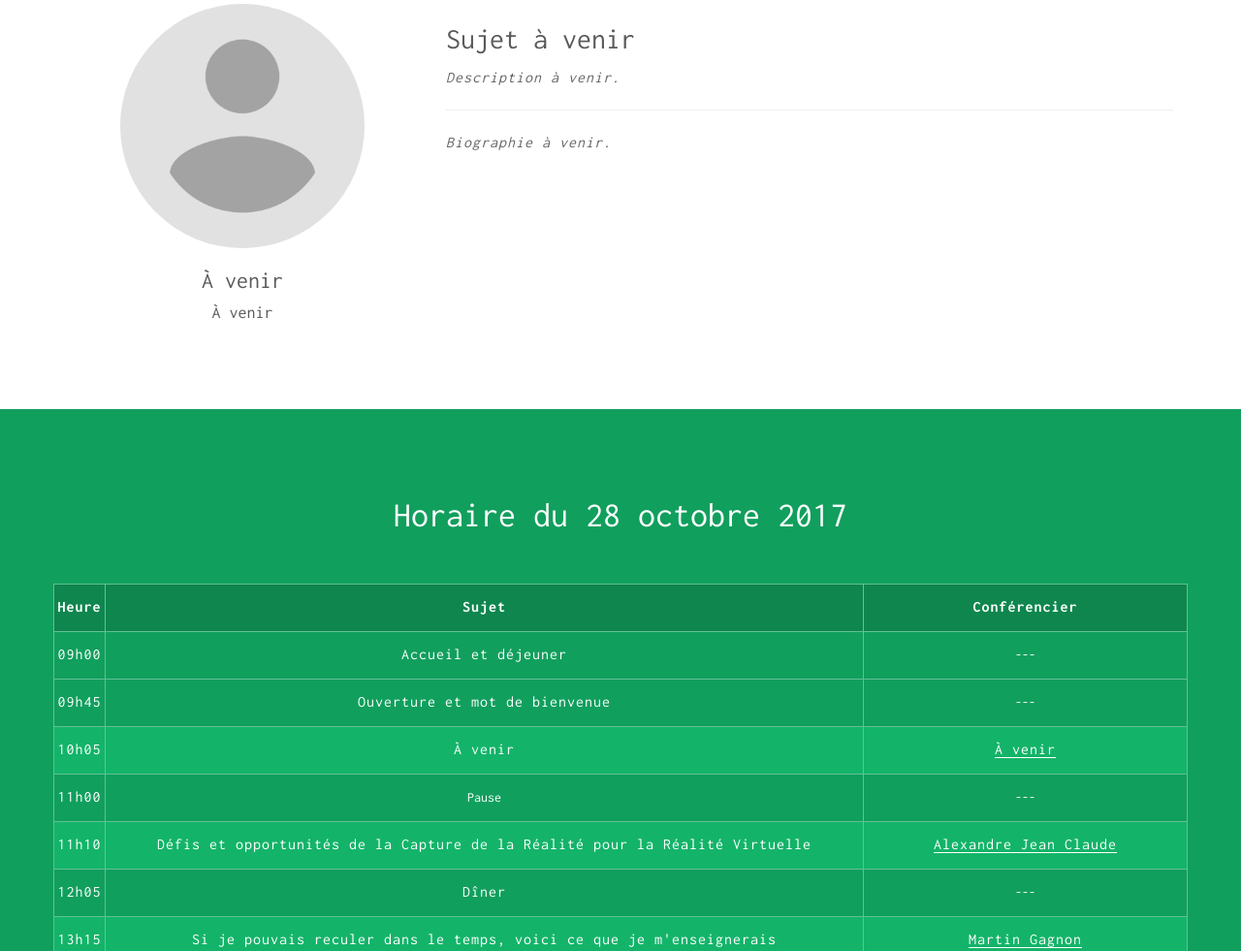
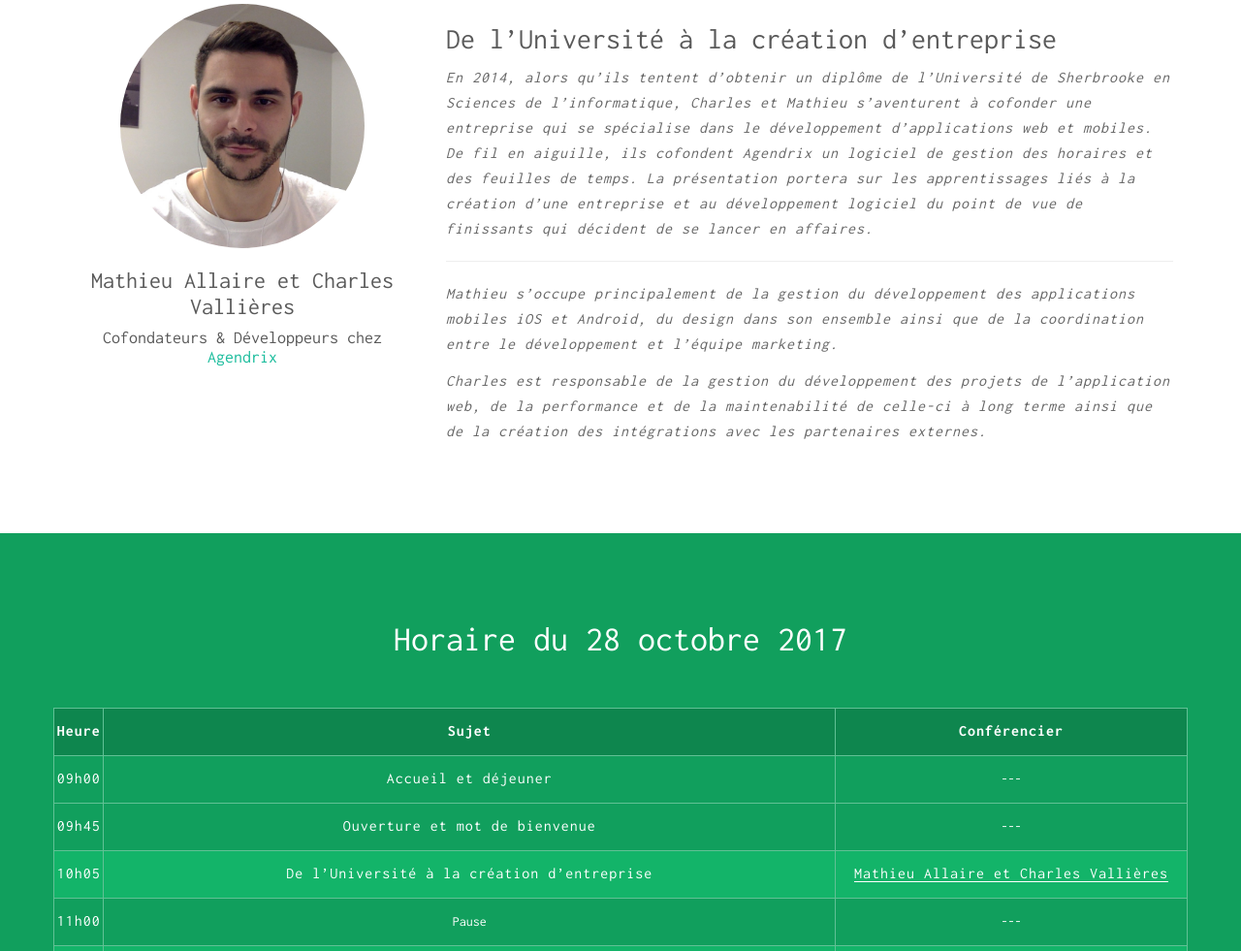
Before and after one commit to JDIS/conference2017, a plain HTML site: page index.html in a window 1280 px wide. Shown: the part 5117-6098 px from the top of the page at 97% size. Drawn offline with Linux system fonts and the light colour scheme; some packages are replaced by stand-ins of ours; files whose address does not match are found by name.

Commit message:
Add agendrix conference

```diff
--- a/index.html
+++ b/index.html
@@ -142,7 +142,7 @@
         <div class="centered col-md-4">
           <img src="/assets/img/speakers/mgagnon.jpeg" style="border-radius:100%; width:70%; max-width:300px;margin:0 auto;" class="img-responsive mt" alt="">
           <h3>Martin Gagnon</h3>
-          <h4 style="margin-top:0;"><em>Cofondateur, Associé et Directeur développement logiciel</em> chez <a href="https://www.mirego.com/">Mirego</a></h4>
+          <h4 style="margin-top:0;"><em>Cofondateur, Associé et Directeur développement logiciel</em> chez <a href="//mirego.com" target="_blank">Mirego</a></h4>
         </div>
         <div class="col-md-8">
           <h2>Si je pouvais reculer dans le temps, voici ce que je m'enseignerais</h2>
@@ -165,7 +165,7 @@
         <div class="centered col-md-4">
           <img src="/assets/img/speakers/obilodeau.jpg" style="border-radius:100%; width:70%; max-width:300px;margin:0 auto;" class="img-responsive mt" alt="">
           <h3 style="">Olivier Bilodeau</h3>
-          <h4 style="margin-top:0;"><em>Responsable de la recherche sur la cybersécurité</em> chez <a href="http://gosecure.net/">GoSecure</a></h4>
+          <h4 style="margin-top:0;"><em>Responsable de la recherche sur la cybersécurité</em> chez <a href="//gosecure.net" target="_blank">GoSecure</a></h4>
         </div>
         <div class="col-md-8">
           <h2>Les logiciels malveillants sur les objets connectés</h2>
@@ -207,7 +207,7 @@
         <div class="centered col-md-4">
           <img src="/assets/img/speakers/alexandre.jpg" style="border-radius:100%; width:70%; max-width:300px;margin:0 auto;" class="img-responsive mt" alt="">
           <h3 style="">Alexandre Jean Claude</h3>
-          <h4 style="margin-top:0;"><em>Directeur Technique & Co-Fondateur</em> chez <a href="https://www.metareal.com/">Technologies Metareal inc.</a></h4>
+          <h4 style="margin-top:0;"><em>Directeur Technique & Co-Fondateur</em> chez <a href="//metareal.com" target="_blank">Technologies Metareal inc.</a></h4>
         </div>
         <div class="col-md-8">
           <h2>Défis et opportunités de la Capture de la Réalité pour la Réalité Virtuelle</h2>
@@ -246,18 +246,22 @@ Dans cette présentation, nous allons brièvement parler du potentiel commercial
       <hr style="padding:10px 0;">
       <div id="speaker5" class="row">
         <div class="centered col-md-4">
-          <img src="/assets/img/speakers/placeholder.png" style="border-radius:100%; width:70%; max-width:300px;margin:0 auto;" class="img-responsive mt" alt="">
-          <h3>À venir</h3>
-          <h4 style="margin-top:0;">À venir</h4>
+          <img src="/assets/img/speakers/charles.jpg" style="border-radius:100%; width:70%; max-width:300px;margin:0 auto;" class="img-responsive mt" alt="">
+          <h3>Mathieu Allaire et Charles Vallières</h3>
+          <h4 style="margin-top:0;">Cofondateurs & Développeurs chez <a href="//agendrix.com" target="_blank">Agendrix</a></h4>
         </div>
         <div class="col-md-8">
-          <h2>Sujet à venir</h2>
+          <h2>De l’Université à la création d’entreprise</h2>
           <p>
-            <em>Description à venir.</em>
+            <em>En 2014, alors qu’ils tentent d’obtenir un diplôme de l’Université de Sherbrooke en Sciences de l’informatique, Charles et Mathieu s’aventurent à cofonder une entreprise qui se spécialise dans le développement d’applications web et mobiles. De fil en aiguille, ils cofondent Agendrix un logiciel de gestion des horaires et des feuilles de temps.
+            La présentation portera sur les apprentissages liés à la création d’une entreprise et au développement logiciel du point de vue de finissants qui décident de se lancer en affaires.</em>
           </p>
           <hr>
           <p>
-            <em>Biographie à venir.</em>
+            <em>Mathieu s’occupe principalement de la gestion du développement des applications mobiles iOS et Android, du design dans son ensemble ainsi que de la coordination entre le développement et l’équipe marketing.</em>
+          </p>
+          <p>
+            <em>Charles est responsable de la gestion du développement des projets de l’application web, de la performance et de la maintenabilité de celle-ci à long terme ainsi que de la création des intégrations avec les partenaires externes.</em>
           </p>
         </div>
       </div><!--/row-->
@@ -302,8 +306,8 @@ Dans cette présentation, nous allons brièvement parler du potentiel commercial
                 <td>
                   <p>10h05</p>
                 </td>
-                <td><p>À venir</p></td>
-                <td><p><a style="border-bottom: 1px solid white; color:white;" href="#speaker1">À venir</a></p></td>
+                <td><p>De l’Université à la création d’entreprise</p></td>
+                <td><p><a style="border-bottom: 1px solid white; color:white;" href="#speaker1">Mathieu Allaire et Charles Vallières</a></p></td>
               </tr>
               <tr>
                 <td>
```
Also changed, not shown: assets/img/speakers/charles.jpg (added).
